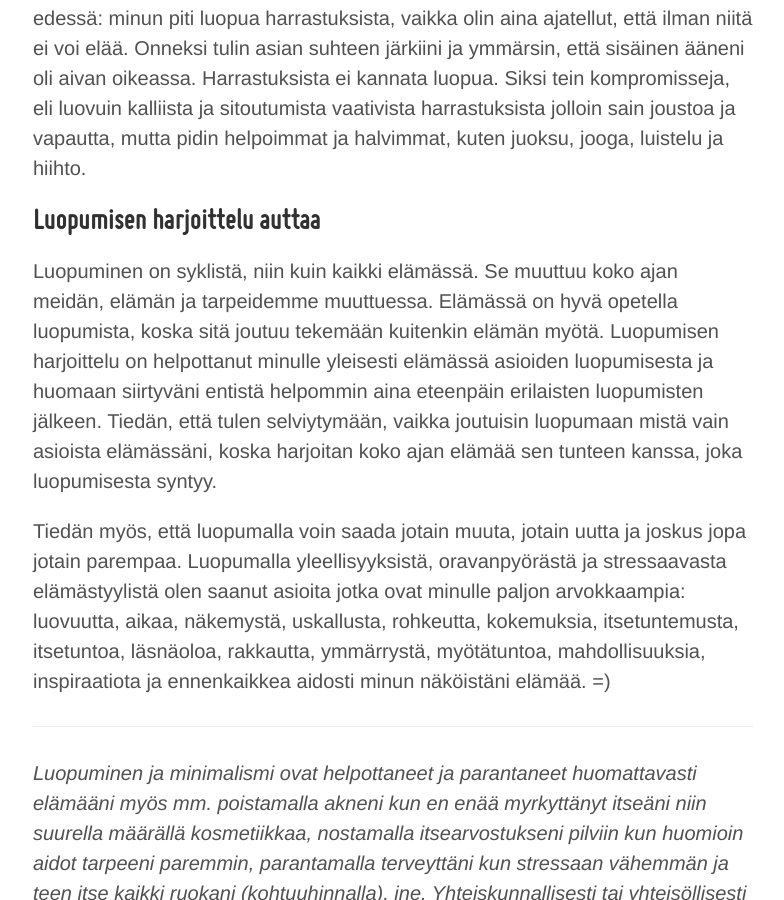
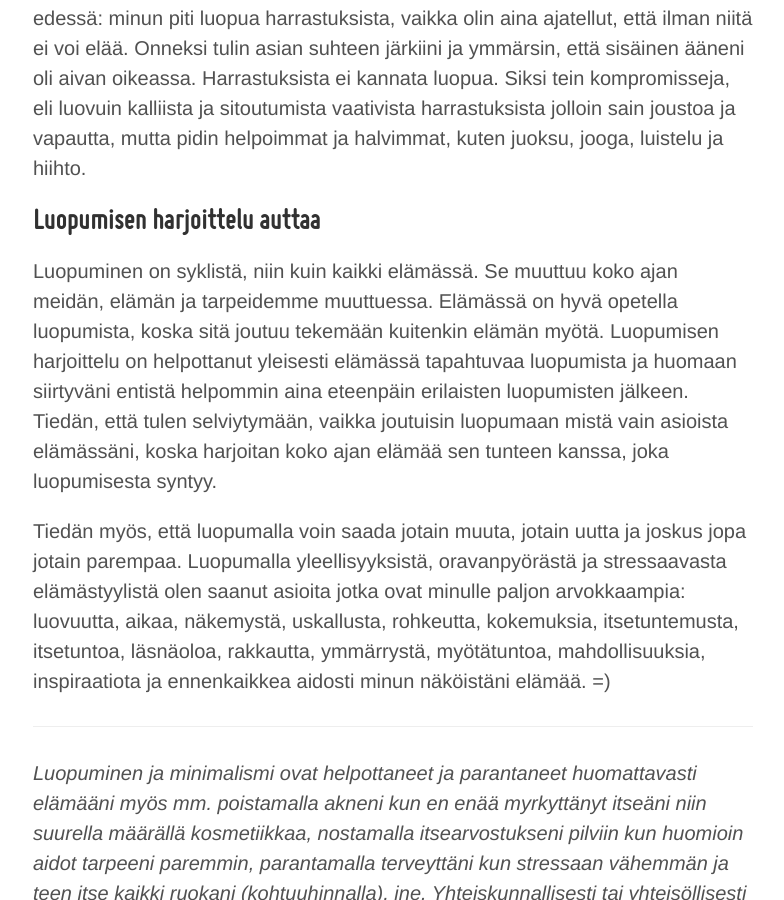
Before and after one commit to niinapiira/neppari.net, a Jekyll site: the page built from _posts/2017-09-06-luopumisesta-ja-minimalismista.md, in a window 1280 px wide and 900 px high, scrolled down 4436 px. Shown: the whole window, without its empty margins (247-1031 px from the left). Built offline with Jekyll 4.4.1, drawn with Linux system fonts in a browser that asks for light colours.

Commit message:
Update 2017-09-06-luopumisesta-ja-minimalismista.md

```diff
--- a/_posts/2017-09-06-luopumisesta-ja-minimalismista.md
+++ b/_posts/2017-09-06-luopumisesta-ja-minimalismista.md
@@ -40,7 +40,7 @@ Onneksi tulin asian suhteen järkiini ja ymmärsin, että sisäinen ääneni oli
 
 ## Luopumisen harjoittelu auttaa
 
-Luopuminen on syklistä, niin kuin kaikki elämässä. Se muuttuu koko ajan meidän, elämän ja tarpeidemme muuttuessa. Elämässä on hyvä opetella luopumista, koska sitä joutuu tekemään kuitenkin elämän myötä. Luopumisen harjoittelu on helpottanut minulle yleisesti elämässä asioiden luopumisesta ja huomaan siirtyväni entistä helpommin aina eteenpäin erilaisten luopumisten jälkeen. Tiedän, että tulen selviytymään, vaikka joutuisin luopumaan mistä vain asioista elämässäni, koska harjoitan koko ajan elämää sen tunteen kanssa, joka luopumisesta syntyy.
+Luopuminen on syklistä, niin kuin kaikki elämässä. Se muuttuu koko ajan meidän, elämän ja tarpeidemme muuttuessa. Elämässä on hyvä opetella luopumista, koska sitä joutuu tekemään kuitenkin elämän myötä. Luopumisen harjoittelu on helpottanut yleisesti elämässä tapahtuvaa luopumista ja huomaan siirtyväni entistä helpommin aina eteenpäin erilaisten luopumisten jälkeen. Tiedän, että tulen selviytymään, vaikka joutuisin luopumaan mistä vain asioista elämässäni, koska harjoitan koko ajan elämää sen tunteen kanssa, joka luopumisesta syntyy.
 
 Tiedän myös, että luopumalla voin saada jotain muuta, jotain uutta ja joskus jopa jotain parempaa. Luopumalla yleellisyyksistä, oravanpyörästä ja stressaavasta elämästyylistä olen saanut asioita jotka ovat minulle paljon arvokkaampia: luovuutta, aikaa, näkemystä, uskallusta, rohkeutta, kokemuksia, itsetuntemusta, itsetuntoa, läsnäoloa, rakkautta, ymmärrystä, myötätuntoa, mahdollisuuksia, inspiraatiota ja ennenkaikkea aidosti minun näköistäni elämää. =)
 
```
